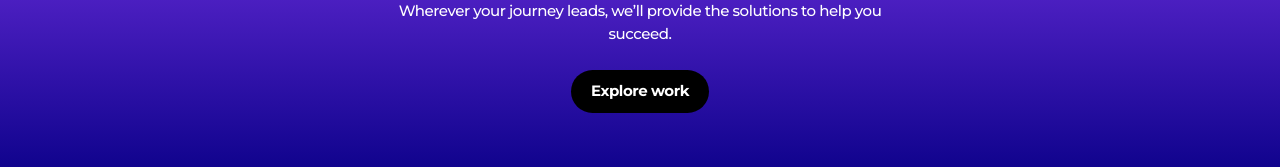
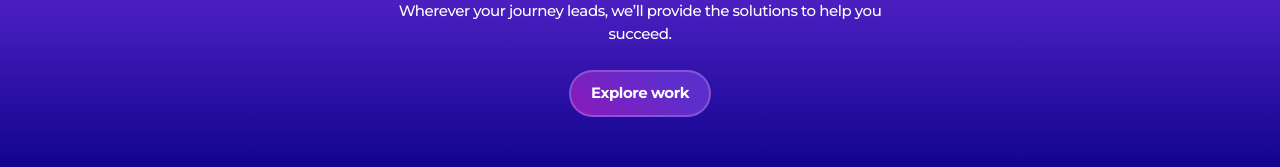
Before and after one commit to kawrae/Portfolio2025, a React (Create React App) app: page /company in a window 1280 px wide. Shown: the part 1352-1519 px from the top of the page. Built offline with nearby package versions, Linux system fonts and the light colour scheme; no server answers; the database is empty.

Commit message:
Update MainButton.css

```diff
--- a/src/components/common/button/main/MainButton.css
+++ b/src/components/common/button/main/MainButton.css
@@ -12,6 +12,7 @@
 	gap: 10px;
 	transition: all 0.2s ease-in-out;
 	border: none;
+	border: 2px solid rgb(255 255 255 / 20%);
 }
 
 /* === VARIANTS === */
@@ -35,12 +36,12 @@
 }
 
 .main-button.black {
-	background: #000;
+	background: linear-gradient(-135deg,rgb(93, 46, 204) 25%,rgb(137, 26, 188) 100%);
 	color: #fff;
 }
 
 .main-button:hover {
-	opacity: 0.85;
+	background: linear-gradient(-135deg,rgb(0, 22, 46) 25%,rgb(26, 29, 188) 100%);
 }
 
 @media (max-width: 768px) {
```
